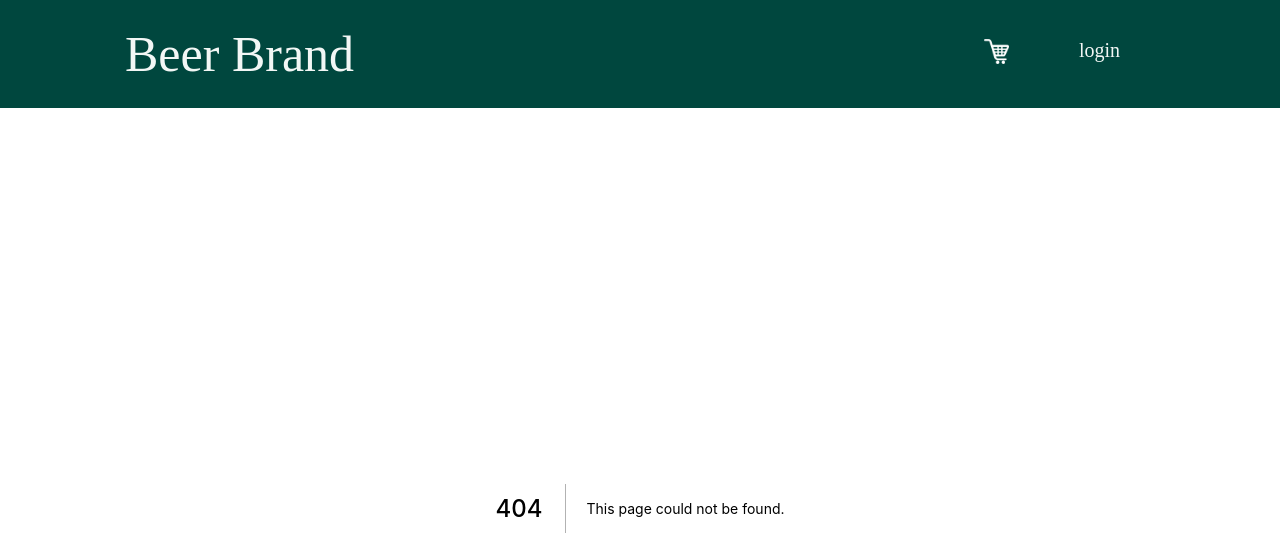
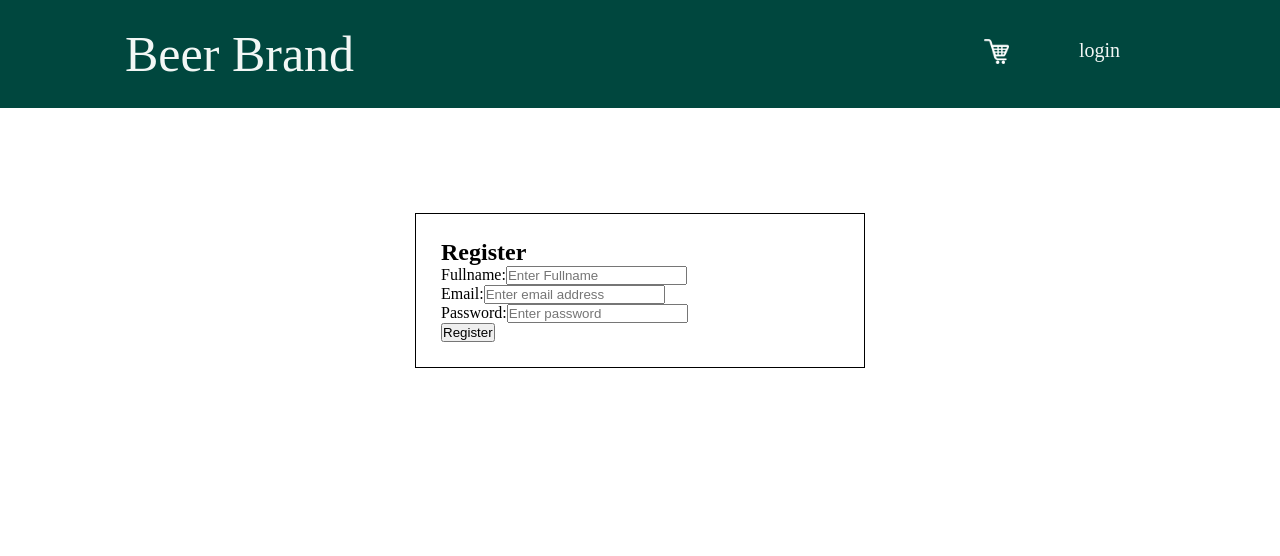
Before and after one commit to RonchiTech/beerbrand-nextjs, a Next.js app: page /register in a window 1280 px wide. Before the commit this address had no page. Shown: the top 556 px of the page. Built offline with nearby package versions, Linux system fonts and the light colour scheme.

Commit message:
created register user feature

```diff
--- /dev/null
+++ b/components/Login/Register.js
@@ -0,0 +1,101 @@
+import { useEffect, useRef, useState } from 'react';
+import classes from '../../components/styles/signin.module.scss';
+
+const Register = () => {
+  const [errorMessage, setErrorMessage] = useState(null);
+  const [successMessage, setSuccessMessage] = useState(null);
+  const fullnameRef = useRef();
+  const emailRef = useRef();
+  const passwordRef = useRef();
+
+  useEffect(() => {
+    const fullName = localStorage.getItem('fullName');
+    const expiresIn = localStorage.getItem('expiresIn');
+    if (!fullName || !expiresIn) {
+      return;
+    } else {
+      window.location.replace('/');
+    }
+  }, []);
+
+  const setRedirectionTimer = () => {
+    setTimeout(() => {
+      window.location.replace('/login');
+    }, 2000);
+  };
+
+  const registerHandler = async (e) => {
+    e.preventDefault();
+    setErrorMessage(null);
+    if (
+      !fullnameRef.current.value ||
+      !emailRef.current.value ||
+      !passwordRef.current.value
+    ) {
+      setErrorMessage('Invalid input field values');
+    } else {
+      const registerUser = await fetch(
+        'http://localhost:3000/api/login/vendor',
+        {
+          method: 'POST',
+          headers: {
+            'content-type': 'application/json',
+          },
+          credentials: 'include',
+          mode: 'cors',
+          body: JSON.stringify({
+            fullname: fullnameRef.current.value,
+            email: emailRef.current.value,
+            password: passwordRef.current.value,
+          }),
+        }
+      );
+      console.log('registerUser:::', registerUser);
+      let result = await registerUser.json();
+      if (!registerUser.ok) {
+        setErrorMessage(result.message);
+      } else {
+        setSuccessMessage(result.message);
+        setRedirectionTimer();
+      }
+    }
+  };
+
+  return (
+    <div className={classes.Container}>
+      <h2>Register</h2>
+      <h4>{errorMessage ? errorMessage : ''}</h4>
+      <form onSubmit={registerHandler}>
+        <div>
+          <label>
+            Fullname:
+            <input type="text" placeholder="Enter Fullname" ref={fullnameRef} />
+          </label>
+        </div>
+        <div>
+          <label>
+            Email:
+            <input
+              type="email"
+              placeholder="Enter email address"
+              ref={emailRef}
+            />
+          </label>
+        </div>
+        <div>
+          <label>
+            Password:
+            <input
+              type="password"
+              placeholder="Enter password"
+              ref={passwordRef}
+            />
+          </label>
+        </div>
+        <button type="submit">Register</button>
+      </form>
+      <p>{successMessage ? successMessage : ''}</p>
+    </div>
+  );
+};
+export default Register;
--- a/components/styles/signin.module.scss
+++ b/components/styles/signin.module.scss
@@ -1,9 +1,11 @@
-.Signin_Container {
+.Container {
   border: 1px solid black;
   padding: 25px;
   width: 450px;
   margin: 105px auto;
-  .Login_Message {margin-bottom: 25px;}
+  .Login_Message {
+    margin-bottom: 25px;
+  }
   .GoogleBtn {
     width: 50%;
     margin: 25px auto;
@@ -11,10 +13,10 @@
   .Change_Login {
     margin-top: 25px;
     text-align: center;
-    span {
-      color: #056ce2;
-      text-decoration: underline;
-      cursor: pointer;
-    }
   }
 }
+.Link {
+  color: #056ce2;
+  text-decoration: underline;
+  cursor: pointer;
+}
--- a/pages/index.js
+++ b/pages/index.js
@@ -8,9 +8,9 @@ import Vendor from './vendor';
 import Client from './client';
 
 export default function Home(props) {
-  useEffect(()=> {
-    console.log('main index:::',props);
-  },[])
+  // useEffect(()=> {
+  //   console.log('main index:::',props);
+  // },[])
   // console.log(props.data);
   // const [user, setUser] = useState({data});
   // useEffect(() => {
--- /dev/null
+++ b/pages/register.js
@@ -0,0 +1,6 @@
+import Register from '../components/Login/Register';
+const RegisterPage = () => {
+  return <Register />;
+};
+
+export default RegisterPage;
```
Also changed, not shown: pages/login/index.js (+16 -3 lines).
